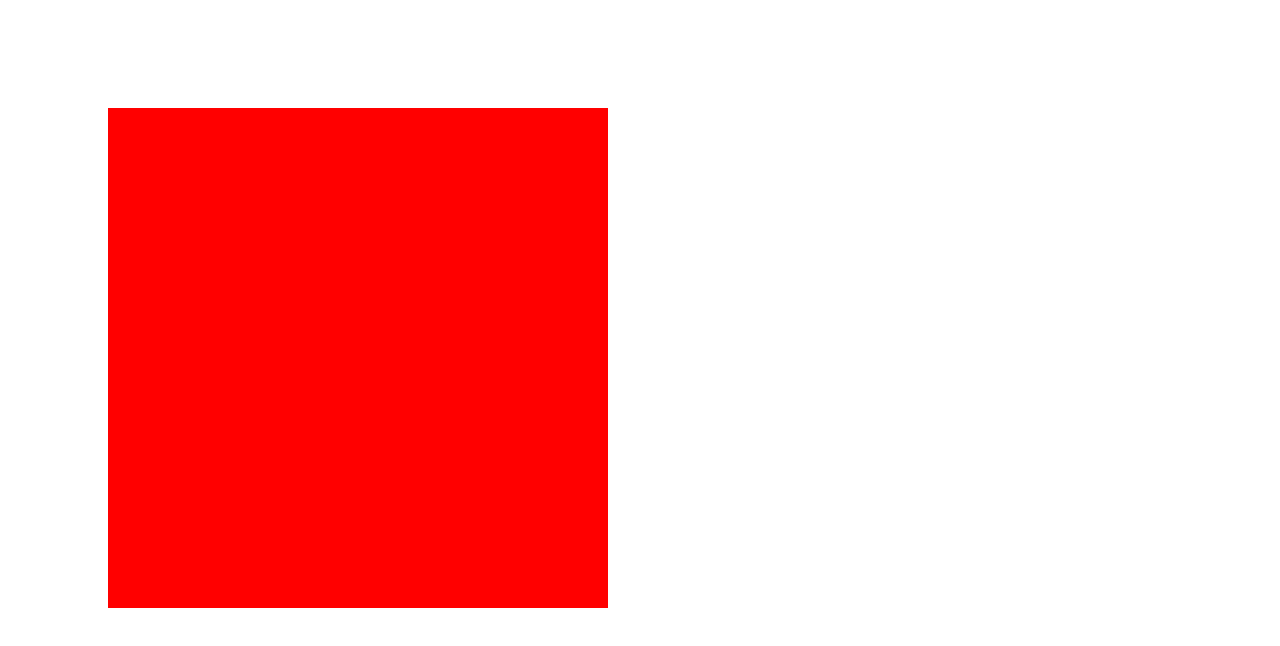
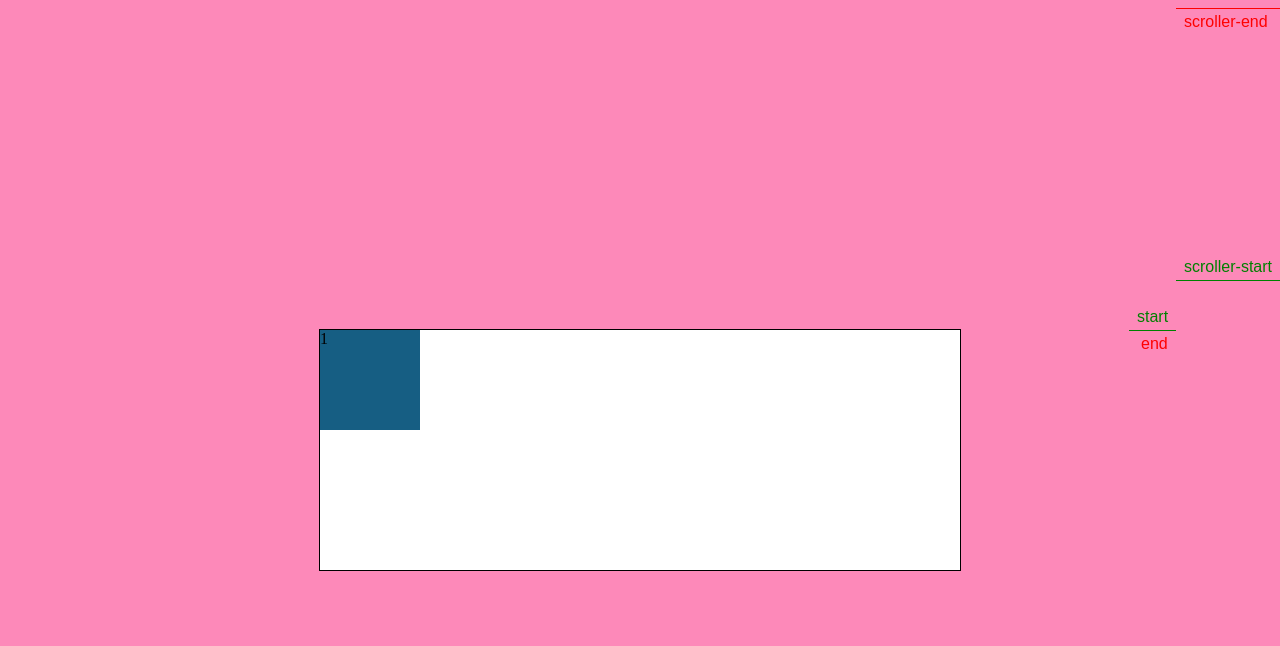
Before and after one commit to potatoleee/THE-F2E-1, a website with bundled scripts: page index.html in a window 1280 px wide. Built offline with nearby package versions, Linux system fonts and the light colour scheme.

Commit message:
gsap import 成功

```diff
--- a/assets/js/all.js
+++ b/assets/js/all.js
@@ -1,10 +1,32 @@
-import { gsap } from "gsap";
-import { ScrollTrigger } from "gsap/ScrollTrigger";
-import { TextPlugin } from "gsap/TextPlugin";
+// 第一題的錯誤意思是要使用相對路徑 可以改成
+import { gsap, ScrollTrigger, TextPlugin } from "../../node_modules/gsap/all.js";
+// import { gsap } from "gsap";
+// import { ScrollTrigger } from "gsap/ScrollTrigger";
+// import { TextPlugin } from "gsap/TextPlugin";
 
 gsap.registerPlugin(ScrollTrigger, TextPlugin);
 
 
 
-gsap.to('.box', {x: 100, duration:1,})
-gsap.to('.box', {y: 100, duration:1, delay: 1})
+const tl = gsap.timeline({
+    scrollTrigger: {
+      trigger: ".box1",
+      markers: true,
+      start: 'top 35%',
+      end: 'top 1%',
+      scrub: true,
+    },
+  })
+
+tl.to('.box1', {
+    top: 0,
+    left: '50%',
+    xPercent: '-50',
+    // duration: 10,
+    position: 'absolute',
+  }).to('.box1', {
+    top: '100%',
+    yPercent: '-100',
+    // duration: 20,
+    position: 'absolute',
+  })
--- a/assets/style/all.scss
+++ b/assets/style/all.scss
@@ -1,6 +1,35 @@
-.box{
-    width: 500px;
 
-    height: 500px;
-    background-color: red;
-}
+  body {
+    margin: 0;
+    padding: 0;
+  }
+  .section1 {
+    display: flex;
+    justify-content: center;
+    align-items: center;
+    height: 100vh;
+    background-color: #fd89b9;
+  }
+
+  .container1 {
+    position: relative;
+    margin-bottom: -100px;
+    width: 50%;
+    height: 30%;
+    background-color: #fff;
+    border: 1px solid #000;
+  }
+
+  .box1 {
+    width: 100px;
+    height: 100px;
+    background-color: #165e83;
+  }
+
+  .section2 {
+    display: flex;
+    justify-content: center;
+    padding: 200px 0;
+    background-color: #fd89b9;
+    // background-color: #1e2a60;
+  }
--- a/index.html
+++ b/index.html
@@ -8,7 +8,14 @@
     <title>Document</title>
 </head>
 <body>
-    <div class="box"></div>
+    <section class="section1">
+        <div class="container1">
+          <div class="box1 scrub">1</div>
+        </div>
+      </section>
+      <section class="section2">
+      </section>
+
 
 
     <script type="module" src="assets/js/all.js"></script>
```
Also changed, not shown: assets/style/all.css, 1 other file.
